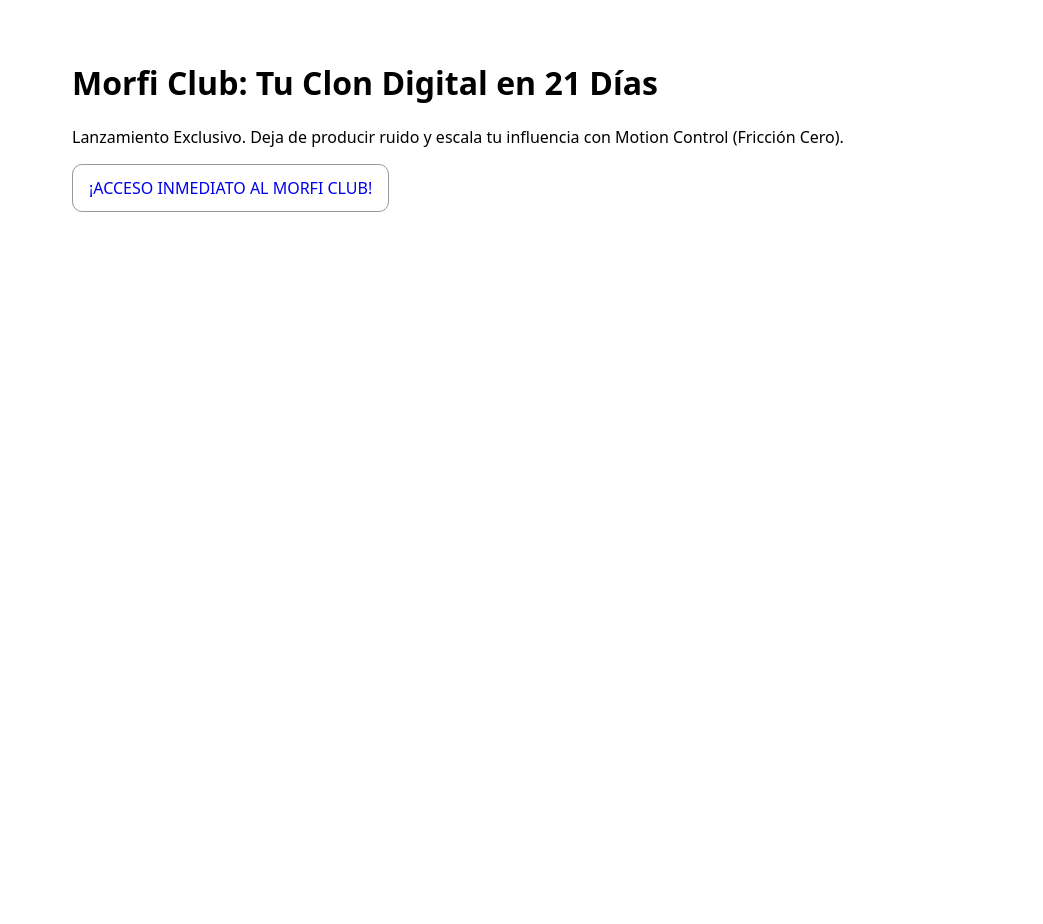
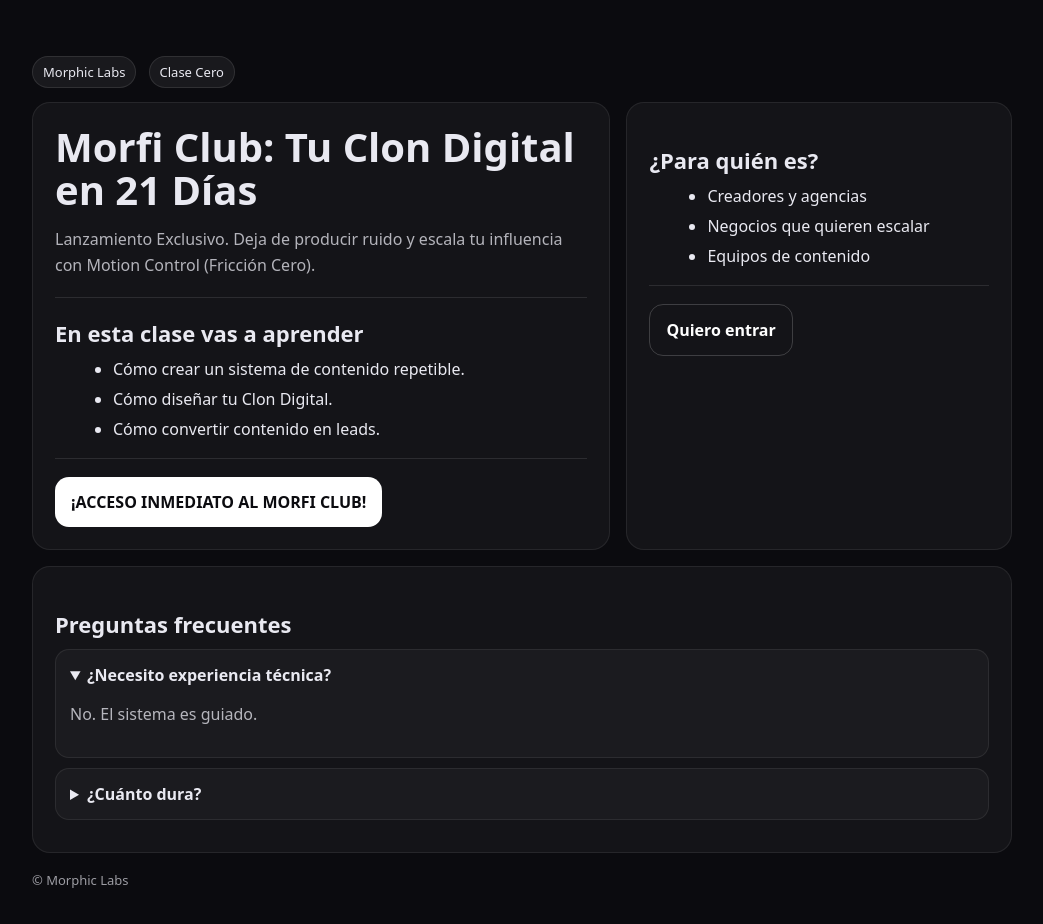
Before and after one commit to durang/morphic-landings, a plain HTML site: page public/landings/clase-cero-final/index.html in a window 1280 px wide. Shown: the whole page, without its empty margins (118-1161 px from the left). Before the commit the page ends 800 px from the top, so only its background shows below. Drawn offline with Linux system fonts and the light colour scheme.

Commit message:
feat: landing clase-cero-final

```diff
--- a/public/landings/clase-cero-final/index.html
+++ b/public/landings/clase-cero-final/index.html
@@ -4,14 +4,79 @@
   <meta charset="UTF-8" />
   <meta name="viewport" content="width=device-width, initial-scale=1.0" />
   <title>Morfi Club: Tu Clon Digital en 21 Días</title>
+  <style>
+    body{font-family:system-ui,-apple-system,Segoe UI,Roboto,Arial;margin:0;background:#0b0b0f;color:#e9e9f1}
+    .wrap{max-width:980px;margin:0 auto;padding:56px 20px}
+    .card{background:rgba(255,255,255,.04);border:1px solid rgba(255,255,255,.08);border-radius:18px;padding:22px}
+    .grid{display:grid;gap:16px}
+    @media(min-width:900px){.grid2{grid-template-columns:1.2fr .8fr}}
+    h1{font-size:40px;line-height:1.08;margin:0 0 10px}
+    h2{font-size:22px;margin:20px 0 10px}
+    p{opacity:.9;line-height:1.6}
+    .muted{opacity:.75}
+    .pill{display:inline-block;padding:6px 10px;border-radius:999px;background:rgba(255,255,255,.06);border:1px solid rgba(255,255,255,.10);font-size:13px;margin-right:8px}
+    .btn{display:inline-block;padding:14px 16px;border-radius:14px;background:#fff;color:#0b0b0f;text-decoration:none;font-weight:700}
+    .btn2{display:inline-block;padding:14px 16px;border-radius:14px;background:transparent;color:#fff;text-decoration:none;border:1px solid rgba(255,255,255,.18);font-weight:700}
+    ul{margin:10px 0 0 18px}
+    li{margin:8px 0}
+    .hr{height:1px;background:rgba(255,255,255,.10);margin:18px 0}
+    .faq details{background:rgba(255,255,255,.03);border:1px solid rgba(255,255,255,.08);border-radius:14px;padding:14px;margin:10px 0}
+    .faq summary{cursor:pointer;font-weight:700}
+    .footer{opacity:.65;font-size:13px;margin-top:18px}
+  </style>
 </head>
-<body style="font-family: system-ui; padding: 40px; max-width: 900px; margin: 0 auto;">
-  <h1>Morfi Club: Tu Clon Digital en 21 Días</h1>
-  <p>Lanzamiento Exclusivo. Deja de producir ruido y escala tu influencia con Motion Control (Fricción Cero).</p>
-  <p>
-    <a href="https://morphic-landings.vercel.app/#pago-placeholder" style="display:inline-block;padding:12px 16px;border:1px solid #999;border-radius:10px;text-decoration:none;">
-      ¡ACCESO INMEDIATO AL MORFI CLUB!
-    </a>
-  </p>
+<body>
+  <div class="wrap">
+
+    <span class="pill">Morphic Labs</span>
+    <span class="pill">Clase Cero</span>
+
+    <div class="grid grid2" style="margin-top:14px">
+      <div class="card">
+        <h1>Morfi Club: Tu Clon Digital en 21 Días</h1>
+        <p class="muted">Lanzamiento Exclusivo. Deja de producir ruido y escala tu influencia con Motion Control (Fricción Cero).</p>
+
+        <div class="hr"></div>
+
+        <h2>En esta clase vas a aprender</h2>
+        <ul>
+          <li>Cómo crear un sistema de contenido repetible.</li>
+          <li>Cómo diseñar tu Clon Digital.</li>
+          <li>Cómo convertir contenido en leads.</li>
+        </ul>
+
+        <div class="hr"></div>
+
+        <a class="btn" href="https://morphic-landings.vercel.app/#pago-placeholder">¡ACCESO INMEDIATO AL MORFI CLUB!</a>
+      </div>
+
+      <div class="card">
+        <h2>¿Para quién es?</h2>
+        <ul>
+          <li>Creadores y agencias</li>
+          <li>Negocios que quieren escalar</li>
+          <li>Equipos de contenido</li>
+        </ul>
+
+        <div class="hr"></div>
+
+        <a class="btn2" href="https://morphic-landings.vercel.app/#pago-placeholder">Quiero entrar</a>
+      </div>
+    </div>
+
+    <div class="card faq" style="margin-top:16px">
+      <h2>Preguntas frecuentes</h2>
+      <details open>
+        <summary>¿Necesito experiencia técnica?</summary>
+        <p class="muted">No. El sistema es guiado.</p>
+      </details>
+      <details>
+        <summary>¿Cuánto dura?</summary>
+        <p class="muted">21 días prácticos.</p>
+      </details>
+    </div>
+
+    <div class="footer">© Morphic Labs</div>
+  </div>
 </body>
 </html>
```
